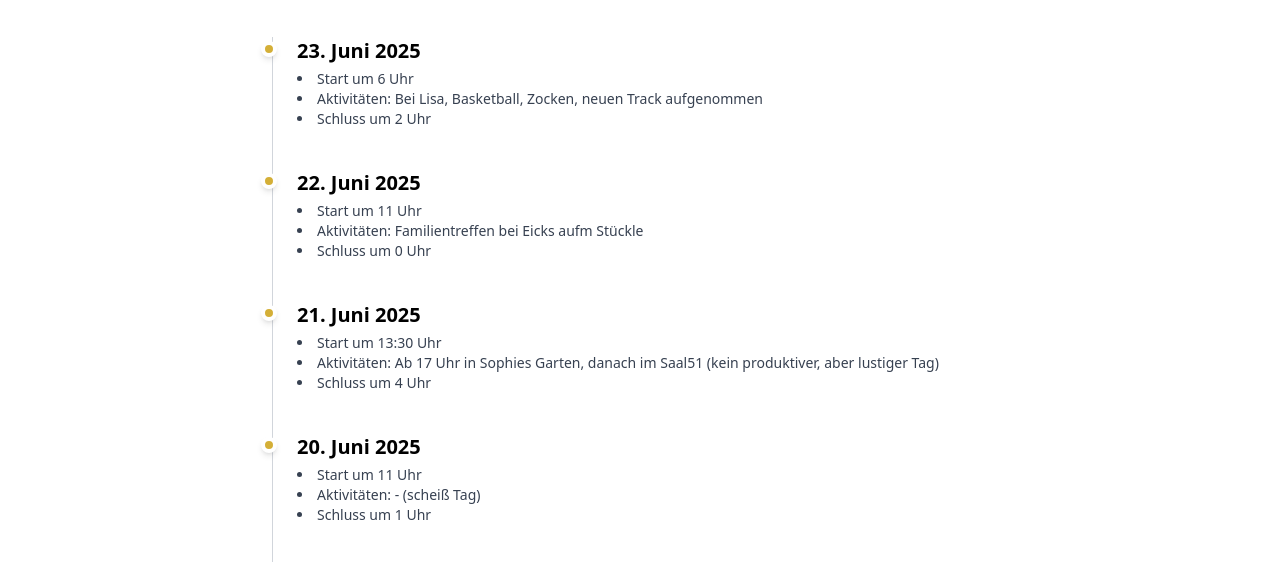
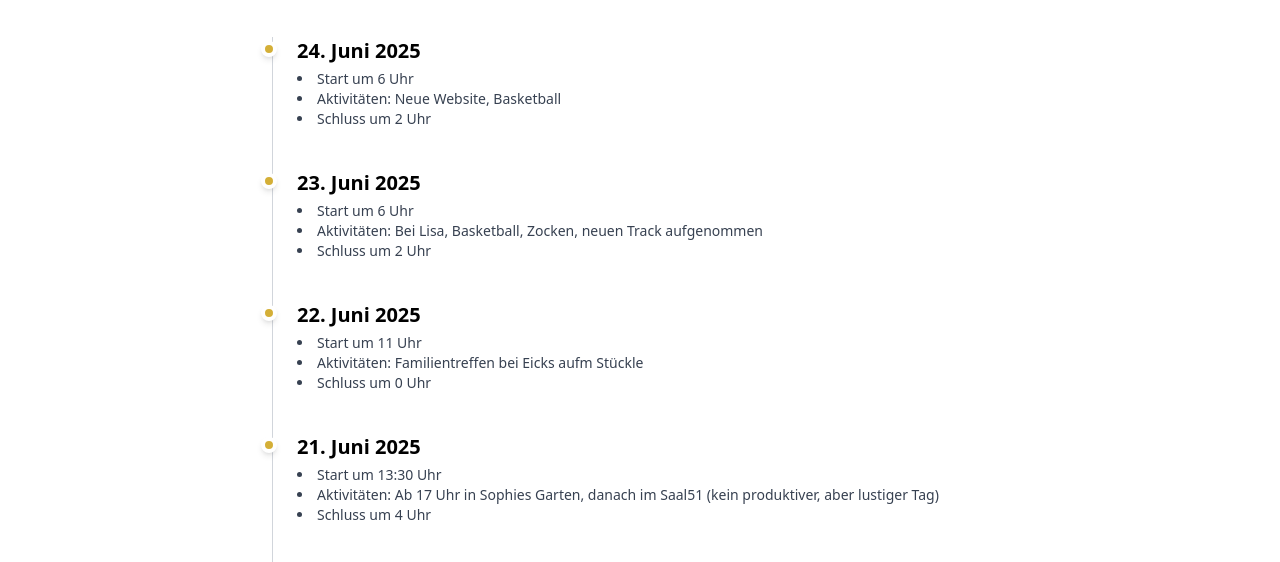
Before and after one commit to Lucas-MStein/asap, a website built with Vite: page daily.html in a window 1280 px wide. Shown: the part 224-786 px from the top of the page. Built offline with nearby package versions, Linux system fonts and the light colour scheme.

Commit message:
updated daily

```diff
--- a/daily.html
+++ b/daily.html
@@ -33,6 +33,16 @@
     <!-- Timeline -->
     <div class="relative border-l border-gray-300 ml-4 space-y-10">
       <!-- Eintrag 1 -->
+      <div class="relative pl-6">
+        <div class="absolute left-[-12px] top-1 w-4 h-4 bg-[#d4af37] rounded-full border-4 border-white shadow-md"></div>
+        <h2 class="text-xl font-bold mb-1">24. Juni 2025</h2>
+        <ul class="list-disc list-inside text-sm text-gray-700">
+          <li>Start um 6 Uhr</li>
+          <li>Aktivitäten: Neue Website, Basketball</li>
+          <li>Schluss um 2 Uhr</li>
+        </ul>
+      </div>
+
       <div class="relative pl-6">
         <div class="absolute left-[-12px] top-1 w-4 h-4 bg-[#d4af37] rounded-full border-4 border-white shadow-md"></div>
         <h2 class="text-xl font-bold mb-1">23. Juni 2025</h2>
```
Also changed, not shown: 1 other file.
